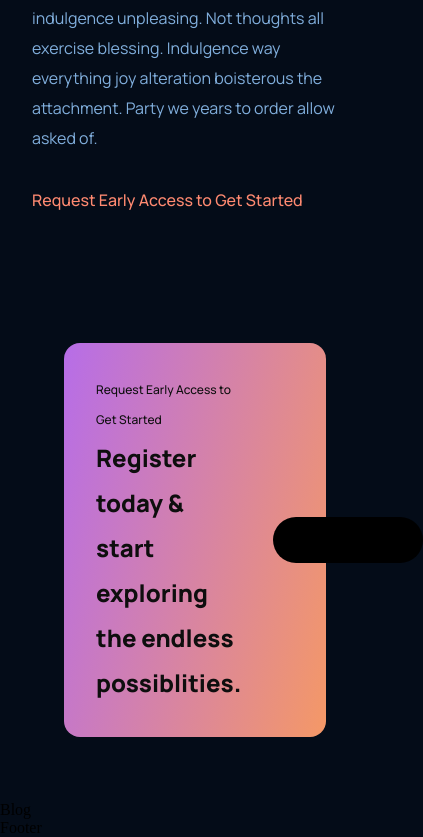
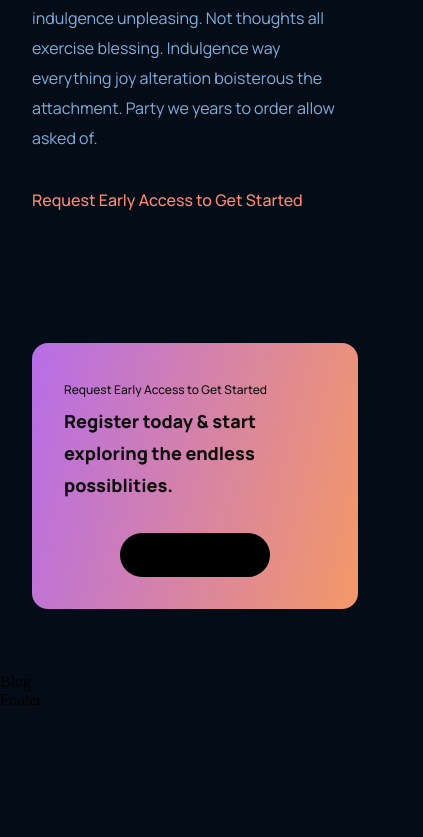
Before and after one commit to Kex55/project_1_ui_ux, a React (Create React App) app: page / in a window 390 px wide. Shown: the part 4221-5058 px from the top of the page, 423 px wide, since content can reach past the window. After the commit the page ends 4930 px from the top, so only its background shows below. Built offline with nearby package versions, Linux system fonts and the light colour scheme; the HTML template or start-up script is replaced by a standard one.

Commit message:
cta media queries

```diff
--- a/src/components/cta/cta.css
+++ b/src/components/cta/cta.css
@@ -45,3 +45,29 @@
     cursor: pointer;
     min-width: 150px;
 }
+
+@media screen and (max-width: 650px) {
+    .gpt4_cta {
+        flex-direction: column;
+    }
+
+    .gpt4_cta-btn {
+        margin: 2rem 0 0;
+    }
+}
+
+@media screen and (max-width: 550px) {
+    .gpt4_cta {
+        margin: 4rem 2rem;
+    }
+
+    .gpt4_cta-content h3 {
+        font-size: 18px;
+        line-height: 32px;
+    }
+
+    .gpt4_cta-btn button {
+        font-size: 14px;
+        line-height: 28px;
+    }
+}
```
